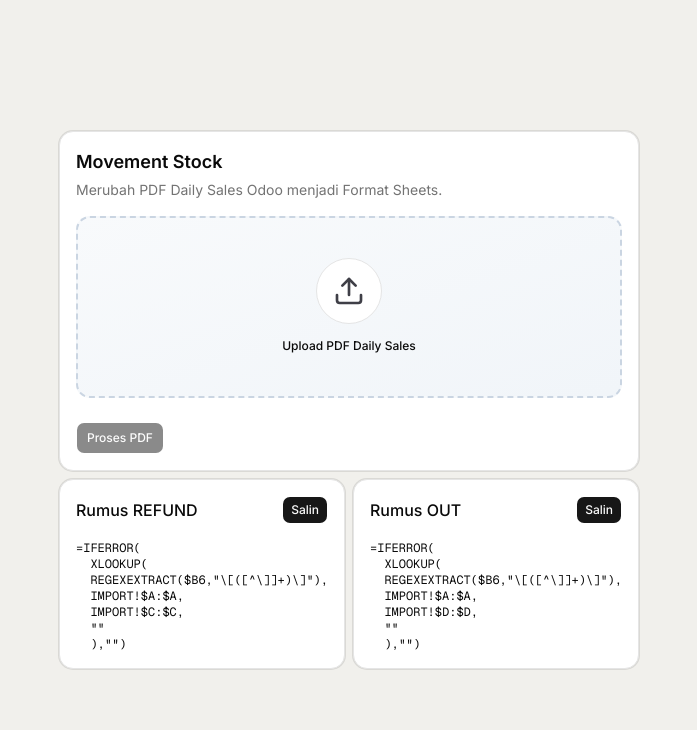
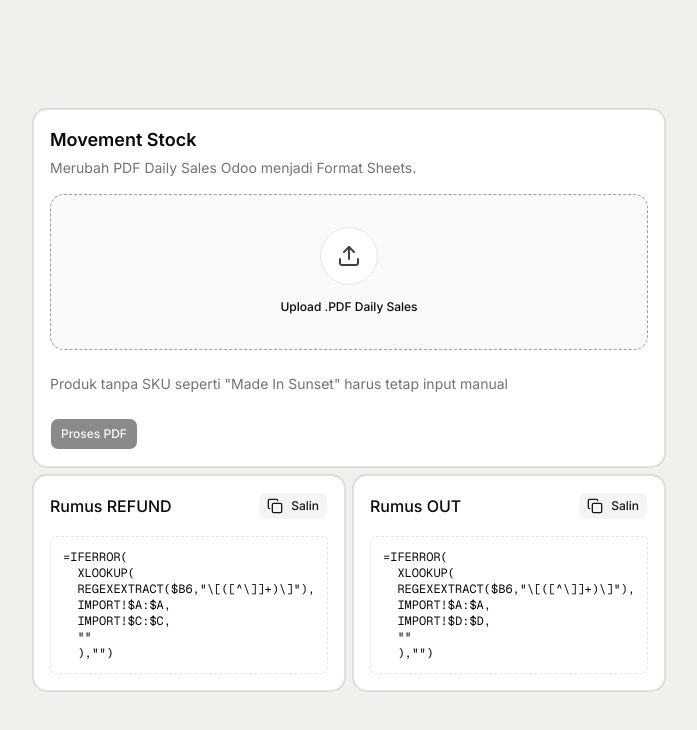
Before and after one commit to haghest/movementstock, a Next.js app: page / in a window 1280 px wide. Shown: the top 730 px of the page, without its empty margins (291-988 px from the left). Built offline with nearby package versions, Linux system fonts and the light colour scheme.

Commit message:
just design sum

```diff
--- a/app/page.tsx
+++ b/app/page.tsx
@@ -4,7 +4,7 @@ import { useState } from "react";
 import { Button } from "@/components/ui/button";
 import { Card, CardContent, CardHeader, CardTitle } from "@/components/ui/card";
 import { Textarea } from "@/components/ui/textarea";
-import { Upload } from "lucide-react";
+import { Upload, Copy, LoaderCircle } from "lucide-react";
 import { toast } from "sonner";
 export default function Home() {
   const [result, setResult] = useState<any>(null);
@@ -81,15 +81,15 @@ export default function Home() {
                   className="absolute inset-0 cursor-pointer opacity-0"
                 />
 
-                <div className="group rounded-xl border-2 border-dashed border-slate-300 bg-gradient-to-br from-slate-50 to-slate-100 p-10 transition-all duration-300 hover:border-slate-500 hover:shadow-lg ">
+                <div className="group rounded-xl border border-dashed border-zinc-400 bg-zinc-50  p-8 transition-all duration-300  ">
                   <div className="flex flex-col items-center gap-3">
                     <div className="rounded-full bg-white p-4 border ">
-                      <Upload className="h-8 w-8 text-zinc-700" />
+                      <Upload className="size-6 text-zinc-700" />
                     </div>
 
                     <div className="text-center">
                       <p className="font-medium">
-                        {file ? file.name : "Upload PDF Daily Sales"}
+                        {file ? file.name : "Upload .PDF Daily Sales"}
                       </p>
                       {/*<p className="mt-1 text-sm text-muted-foreground">
                     Click or drag & drop PDF file
@@ -99,6 +99,10 @@ export default function Home() {
                 </div>
               </div>
 
+              <p className="text-sm text-muted-foreground">
+                Produk tanpa SKU seperti &quot;Made In Sunset&quot; harus tetap
+                input manual
+              </p>
               <div className="flex gap-2">
                 <Button
                   size="lg"
@@ -130,6 +134,7 @@ export default function Home() {
                       }
                     }}
                   >
+                    <Copy className="size-4 mr-1" />
                     Salin Data
                   </Button>
                 )}
@@ -164,6 +169,7 @@ export default function Home() {
               <CardHeader className="flex flex-row items-center justify-between">
                 <CardTitle className="text-base">Rumus REFUND</CardTitle>
                 <Button
+                  variant="secondary"
                   onClick={async () => {
                     await navigator.clipboard.writeText(formulas.refund);
 
@@ -172,12 +178,13 @@ export default function Home() {
                     });
                   }}
                 >
+                  <Copy className="size-4 mr-1" />
                   Salin
                 </Button>
               </CardHeader>
 
               <CardContent>
-                <pre className="text-xs whitespace-pre-wrap break-all">
+                <pre className="text-xs whitespace-pre-wrap border rounded-sm p-3 border-dashed break-all ">
                   {formulas.refund}
                 </pre>
               </CardContent>
@@ -187,6 +194,7 @@ export default function Home() {
               <CardHeader className="flex flex-row items-center justify-between">
                 <CardTitle className="text-base">Rumus OUT</CardTitle>
                 <Button
+                  variant="secondary"
                   onClick={async () => {
                     await navigator.clipboard.writeText(formulas.out);
 
@@ -195,12 +203,13 @@ export default function Home() {
                     });
                   }}
                 >
+                  <Copy className="size-4 mr-1" />
                   Salin
                 </Button>
               </CardHeader>
 
               <CardContent>
-                <pre className="text-xs whitespace-pre-wrap break-all">
+                <pre className="text-xs whitespace-pre-wrap border rounded-sm p-3 border-dashed break-all">
                   {formulas.out}
                 </pre>
               </CardContent>
```
